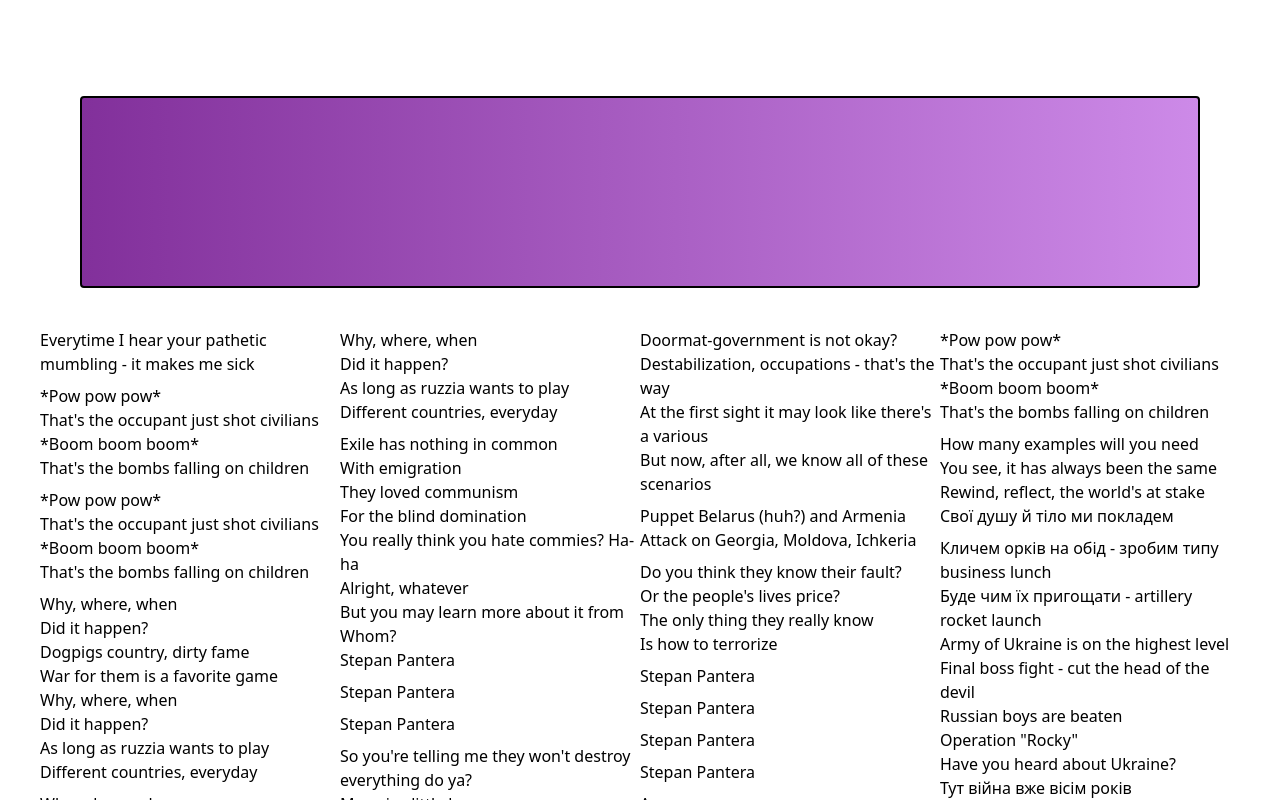
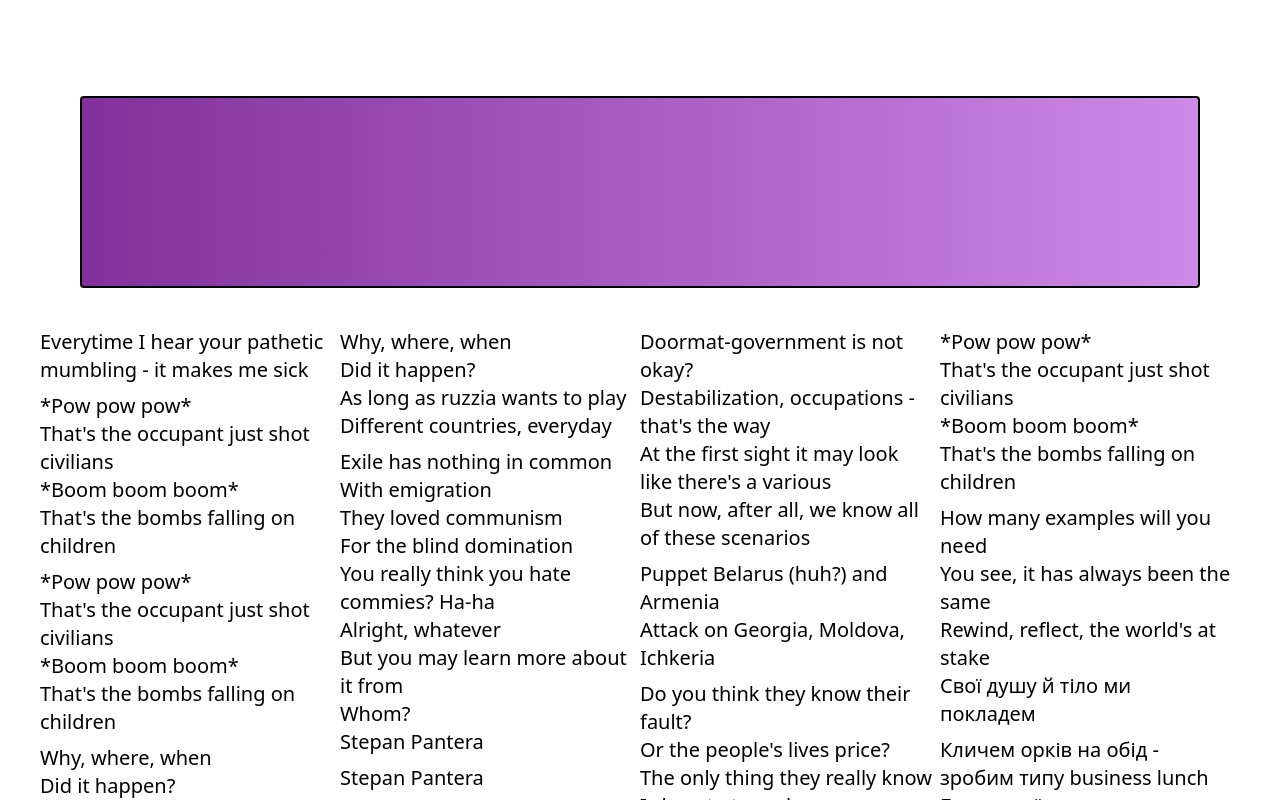
Before and after one commit to PerchunPak/song-words-highlighter, a SvelteKit app: page / in a window 1280 px wide. Shown: the top 800 px of the page. Built offline with nearby package versions, Linux system fonts and the light colour scheme.

Commit message:
Make text bigger

```diff
--- a/src/routes/+page.svelte
+++ b/src/routes/+page.svelte
@@ -150,6 +150,6 @@
     }
 
     p {
-        @apply transition-all ease-in-out
+        @apply transition-all ease-in-out text-xl pr-2
     }
 </style>
```
